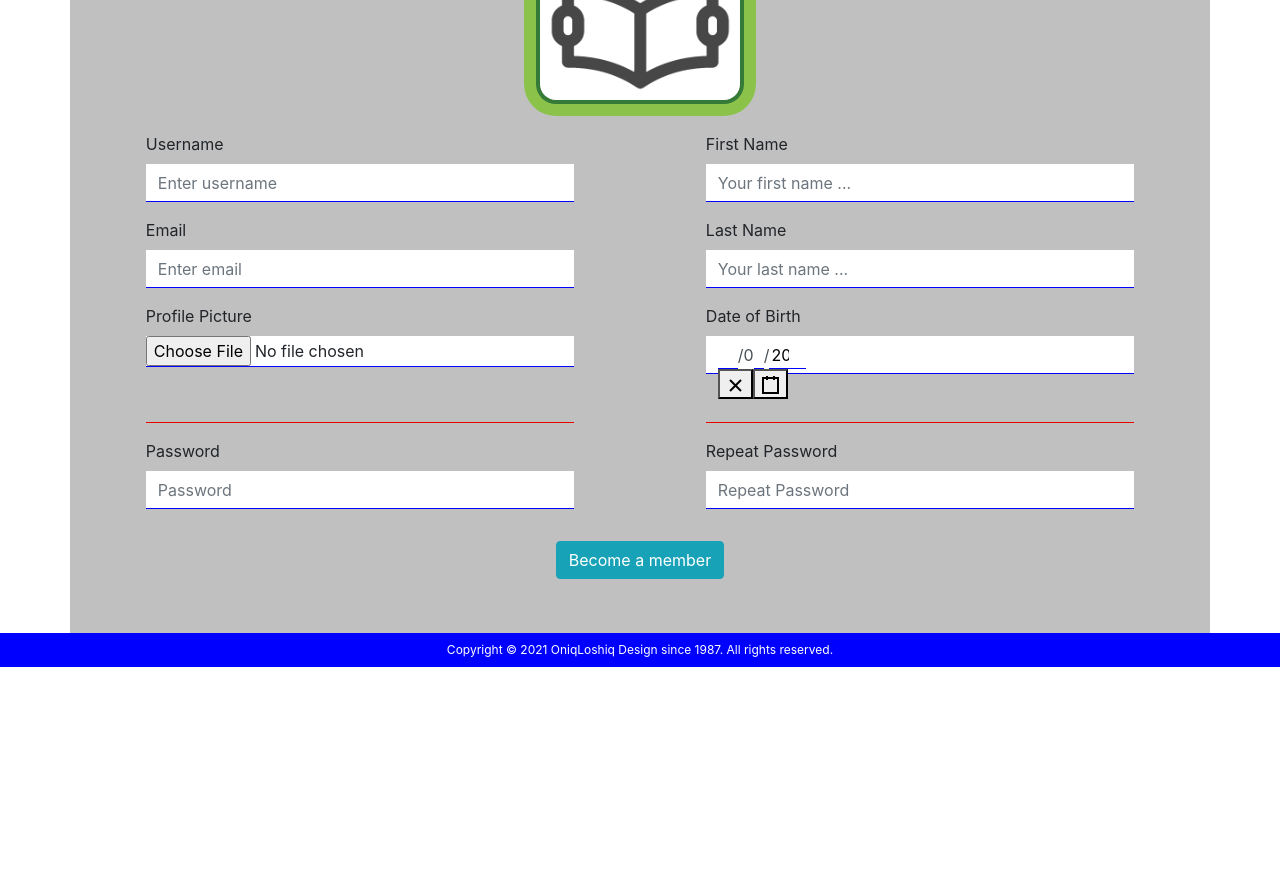
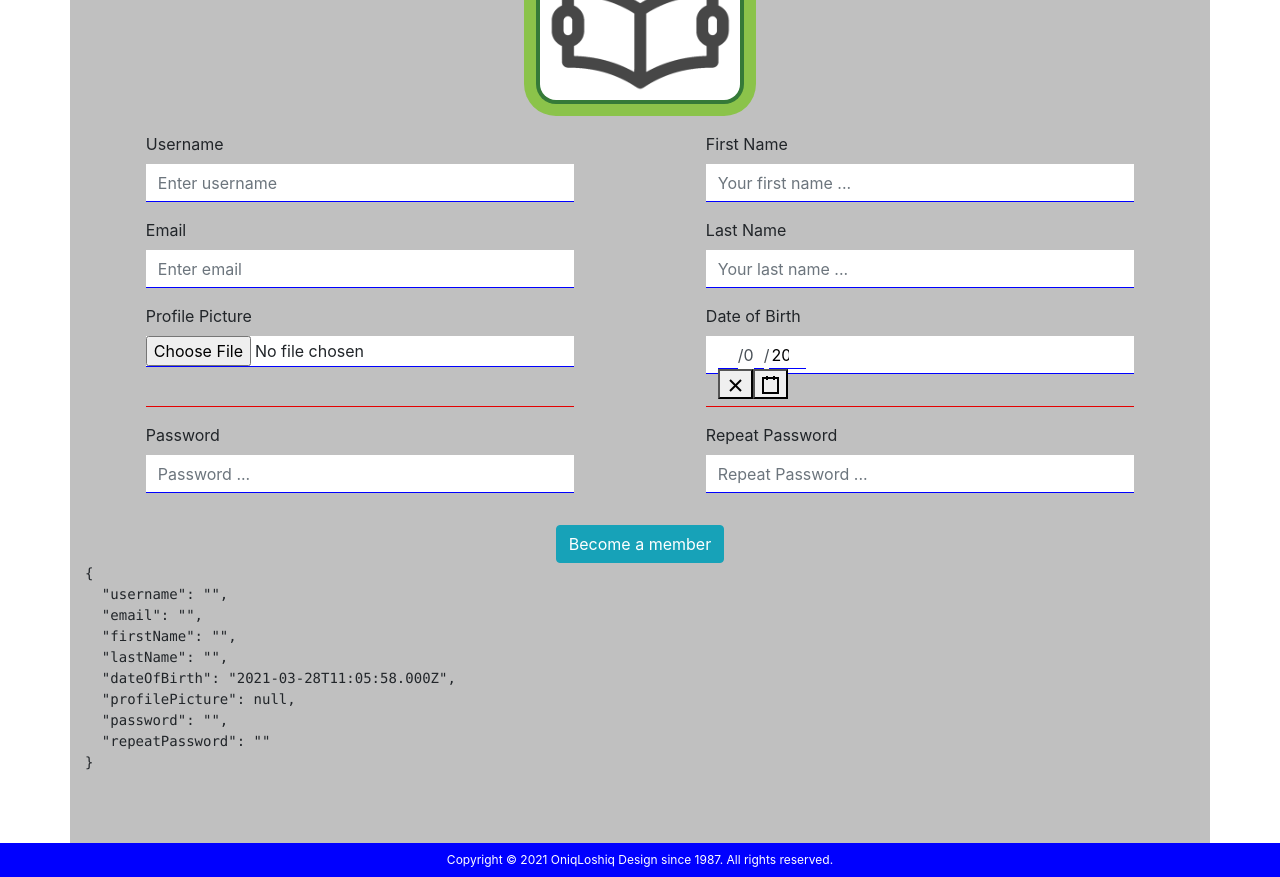
Before and after one commit to OniqLoshiq/ReactJS, a React (Create React App) app in the folder react-app/: page /user/register in a window 1280 px wide. Shown: the part 580-1457 px from the top of the page. Before the commit the page ends 1247 px from the top, so only its background shows below. Built offline with nearby package versions, Linux system fonts and the light colour scheme.

Commit message:
Edit and refactor Register Form with Formik

```diff
--- a/react-app/src/components/User/Register.js
+++ b/react-app/src/components/User/Register.js
@@ -1,6 +1,6 @@
-import { useState } from "react";
+import { useState, useContext } from "react";
+import { useHistory } from 'react-router-dom';
 import DatePicker from 'react-date-picker';
-
 import Form from 'react-bootstrap/Form';
 import Col from 'react-bootstrap/Col';
 import Button from 'react-bootstrap/Button';
@@ -9,91 +9,201 @@ import Tooltip from 'react-bootstrap/Tooltip';
 import Title from '../Shared/Title';
 import HrLine from '../Shared/HrLine';
 import styled from 'styled-components';
+import * as Yup from 'yup';
+import { Formik } from 'formik';
+
+import CommonInput from '../FormFields/CommonInput';
 import defaultProfilePicture from '../../assets/img/person-reading-book.png'
+import { registerValidations as validations } from '../../helpers/formValidations';
+import authService from '../../services/authService';
+import NotificationContext from "../../contexts/notificationContext";
+
+const Register = () => {
+    const [previewPicture, setPreviewPicture] = useState(defaultProfilePicture);
+    const [customServerError, setCustomServerError] = useState(null);
+    const notification = useContext(NotificationContext);
+    const history = useHistory();
+
+    const previewFile = (file) => {
+        const reader = new FileReader();
+
+        if (file && file.type.match('image.*')) {
+            reader.readAsDataURL(file);
+            reader.onloadend = () => {
+                setPreviewPicture(reader.result);
+            }
+        }
+    }
+
+    const resetPreviewPicture = () => {
+        setPreviewPicture(defaultProfilePicture);
+    }
 
 
-const Register = () => {
-    const [previewPicture, setPreviewPicture] = useState(defaultProfilePicture)
-    const [startDate, setStartDate] = useState(new Date());
+    const schema = Yup.object().shape(validations);
 
     return (
+        <Formik
+            initialValues={{
+                username: '',
+                email: '',
+                firstName: '',
+                lastName: '',
+                dateOfBirth: new Date(),
+                profilePicture: null,
+                password: '',
+                repeatPassword: ''
+            }}
+            validationSchema={schema}
+            onSubmit={async (values) => {
+                try {
+                    const result = await authService.register(values, previewPicture);
+                    notification.update('success', result);
+                    setCustomServerError(null);
+                    setTimeout(() => {
+                        notification.reset();
+                        history.push('/user/signIn');
+                    }, 1500);
+                } catch (error) {
+                    if (typeof error === 'object') {
+                        throw error;
+                    }
+                    setCustomServerError(error);
+                }
+
+            }}
+        >
+            {({
+                handleSubmit,
+                values,
+                setFieldValue,
+                isSubmitting
+            }) => (
                 <Styles>
                     <Title title='Register as a new member' />
                     <HrLine hrWidth="75%" mTop="1rem" mBottom="2.2rem" />
                     <div className="profile-wrapper">
-                <img className="profile-picture" src={previewPicture} alt='profile-picture' />
+                        <img className="profile-picture" src={previewPicture} alt='profile-avatar' />
                         <OverlayTrigger
                             placement="right"
                             overlay={
-                        <Tooltip id="tooltip-right">
+                                <Tooltip>
                                     Reset picture to default
                                 </Tooltip>
                             }
                         >
-                    <button className="close-button">&#10006;</button>
+                            <button className="close-button" onClick={resetPreviewPicture}>&#10006;</button>
                         </OverlayTrigger>
                     </div>
-            <Form className="form-form">
+                   {customServerError &&  <div className="server-error">{customServerError}</div>}
+                    <Form className="form-form" onSubmit={handleSubmit}>
                         <Form.Row>
-                    <Form.Group as={Col} md="6">
-                        <Form.Group as={Col} lg="10" controlId="username">
-                            <Form.Label>Username</Form.Label>
-                            <Form.Control placeholder="Enter username" />
+                            <Col md="6">
+                                <Form.Group as={Col} lg="10">
+                                    <CommonInput
+                                        label="Username"
+                                        type="text"
+                                        name="username"
+                                        id="username"
+                                        placeholder="Enter username"
+                                    />
                                 </Form.Group>
 
-                        <Form.Group as={Col} lg="10" controlId="email">
-                            <Form.Label>Email</Form.Label>
-                            <Form.Control type="email" placeholder="Enter email" />
+                                <Form.Group as={Col} lg="10">
+                                    <CommonInput
+                                        label="Email"
+                                        type="email"
+                                        name="email"
+                                        id="email"
+                                        placeholder="Enter email"
+                                    />
                                 </Form.Group>
 
-                        <Form.Group as={Col} lg="10" controlId="profilePicture">
+                                <Form.Group as={Col} lg="10">
                                     <Form.Label>Profile Picture</Form.Label>
-                            <Form.Control type="file" id="profilePicture" label='Profile Picture' />
+                                    <Form.Control
+                                        type="file"
+                                        name="profilePicture"
+                                        id="profilePicture"
+                                        onChange={e => {
+                                            setFieldValue('profilePicture', e.target.files[0]);
+                                            previewFile(e.target.files[0])
+                                        }
+                                        }
+                                    />
                                 </Form.Group>
+                            </Col>
+
+                            <Col md="6">
+                                <Form.Group as={Col} lg="10">
+                                    <CommonInput
+                                        label="First Name"
+                                        type="text"
+                                        name="firstName"
+                                        id="firstName"
+                                        placeholder="Your first name ..."
+                                    />
                                 </Form.Group>
 
-                    <Form.Group as={Col} md="6">
-                        <Form.Group as={Col} lg="10" controlId="firstName">
-                            <Form.Label>First Name</Form.Label>
-                            <Form.Control placeholder="Your first name ..." />
-                        </Form.Group>
-
-                        <Form.Group as={Col} lg="10" controlId="lastName">
-                            <Form.Label>Last Name</Form.Label>
-                            <Form.Control placeholder="Your last name ..." />
+                                <Form.Group as={Col} lg="10">
+                                    <CommonInput
+                                        label="Last Name"
+                                        type="text"
+                                        name="lastName"
+                                        id="lastName"
+                                        placeholder="Your last name ..."
+                                    />
                                 </Form.Group>
 
                                 <Form.Group as={Col} lg="10" controlId="dateOfBirth">
                                     <Form.Label>Date of Birth</Form.Label>
-                            <DatePicker className="form-control" format="dd/MM/yyyy" value={startDate} onChange={setStartDate} />
+                                    <DatePicker className="form-control"
+                                        format="dd/MM/yyyy"
+                                        name="dateOfBirth"
+                                        value={values.dateOfBirth}
+                                        onChange={e => {
+                                            setFieldValue("dateOfBirth", e)
+                                        }} />
                                 </Form.Group>
-                    </Form.Group>
+                            </Col>
                         </Form.Row>
 
                         <Form.Row>
                             <Form.Group as={Col} md="6">
-                        <Form.Group as={Col} lg="10" controlId="password">
+                                <Form.Group as={Col} lg="10">
                                     <hr className="hr-form" />
-                            <Form.Label>Password</Form.Label>
-                            <Form.Control type="password" placeholder="Password" />
+                                    <CommonInput
+                                        label="Password"
+                                        type="password"
+                                        name="password"
+                                        id="password"
+                                        placeholder="Password ..."
+                                    />
                                 </Form.Group>
                             </Form.Group>
                             <Form.Group as={Col} md="6">
-                        <Form.Group as={Col} lg="10" controlId="repeatPassword">
+                                <Form.Group as={Col} lg="10">
                                     <hr className="hr-form" />
-                            <Form.Label>Repeat Password</Form.Label>
-                            <Form.Control type="password" placeholder="Repeat Password" />
+                                    <CommonInput
+                                        label="Repeat Password"
+                                        type="password"
+                                        name="repeatPassword"
+                                        id="repeatPassword"
+                                        placeholder="Repeat Password ..."
+                                    />
                                 </Form.Group>
                             </Form.Group>
                         </Form.Row>
                         <div className="wrapper">
-                    <Button variant="info" type="submit">
+                            <Button variant="info" type="submit" disabled={isSubmitting}>
                                 Become a member
                             </Button>
                         </div>
-
+                        <pre>{JSON.stringify(values, null, 2)}</pre>
                     </Form>
                 </Styles>
+            )}
+        </Formik>
     )
 }
 
@@ -151,6 +261,8 @@ const Styles = styled.div`
 
     .profile-picture{
         width: 200px;
+        height: 200px;
+        object-fit: cover;
         border-radius: 1rem;
         background-color: white;
         display: inline-block;
@@ -175,4 +287,11 @@ const Styles = styled.div`
             background-color: #333;
         }
     }
+
+    .server-error{
+        color:red;
+        font-size: 1.1rem;
+        text-align: center;
+        margin-top: 2rem;
+    }
 `;
```
Lines whose indentation alone changed are shown as unchanged.
